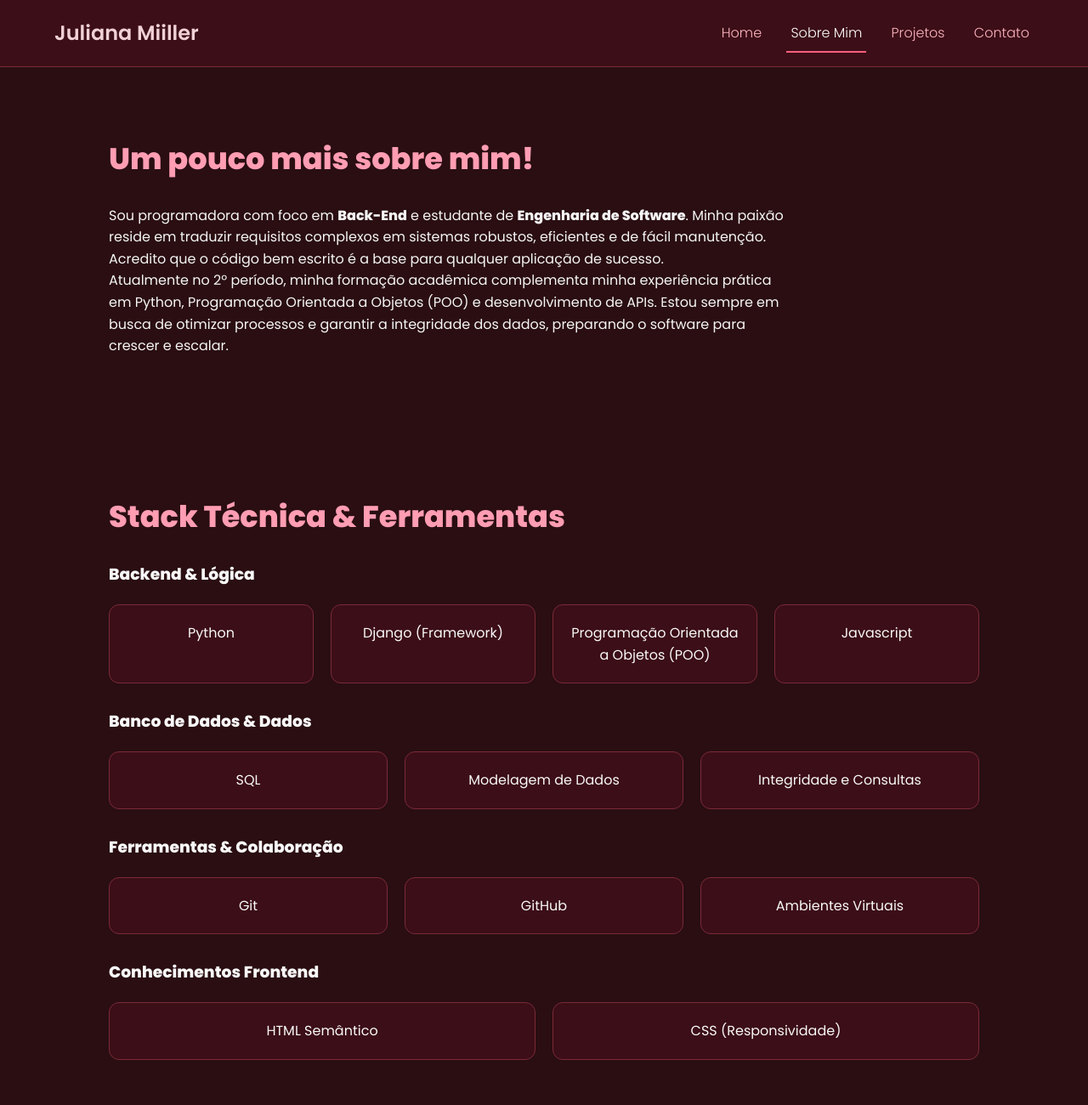
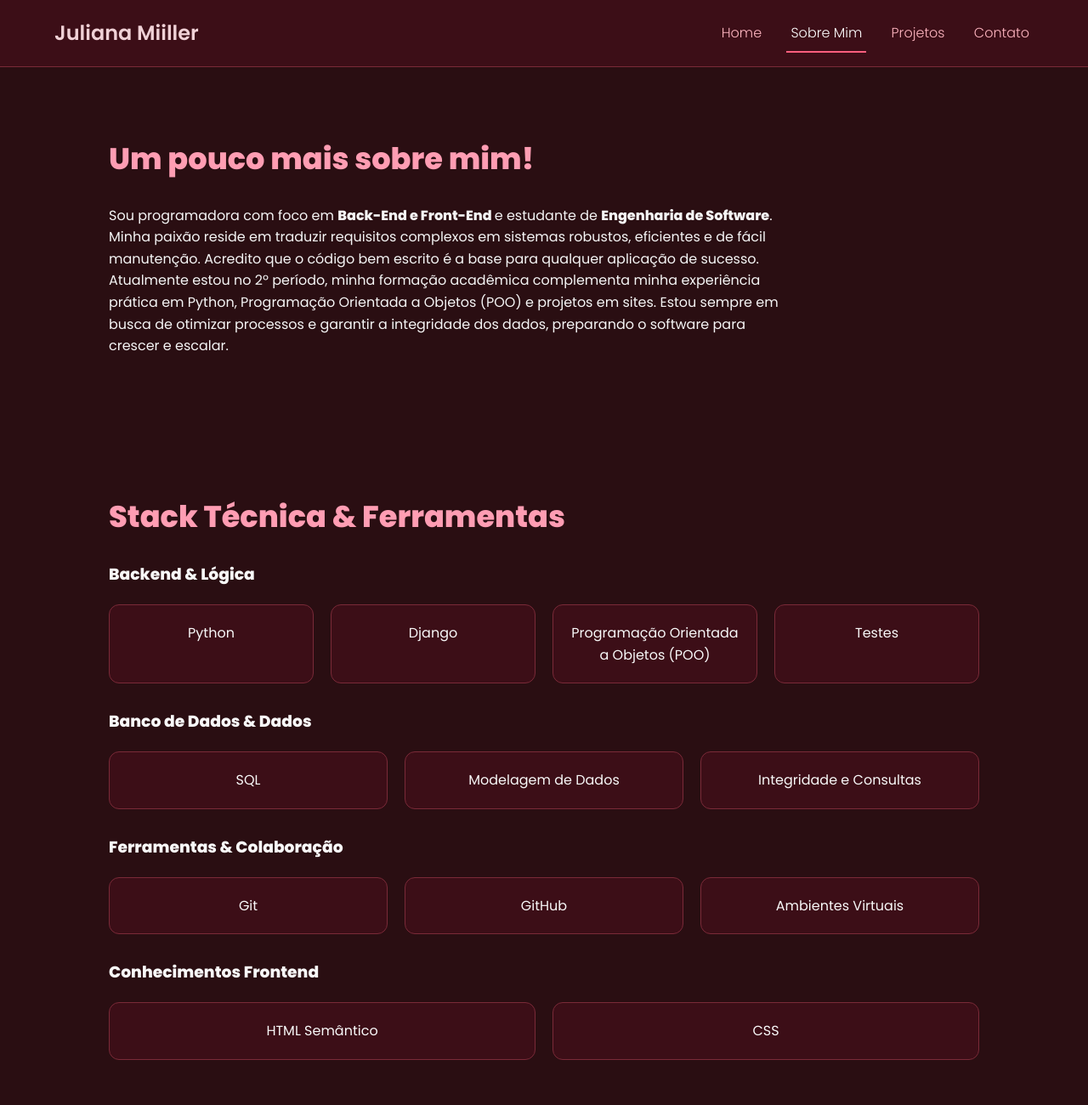
Before and after one commit to julianamiiller/trabalho-academico-portifolio, a plain HTML site: page projeto/sobre.html in a window 1280 px wide. Shown: the top 1300 px of the page at 85% size. Drawn offline with Linux system fonts and the light colour scheme.

Commit message:
projeto quase finalizado

```diff
--- a/projeto/sobre.html
+++ b/projeto/sobre.html
@@ -31,13 +31,13 @@
     <section id="introducao" class="secao sobre">
       <h2>Um pouco mais sobre mim!</h2>
       <p>
-        Sou programadora com foco em <strong>Back-End</strong> e estudante de <strong>Engenharia de Software</strong>.
+        Sou programadora com foco em <strong>Back-End e Front-End </strong> e estudante de <strong>Engenharia de Software</strong>.
         Minha paixão reside em traduzir requisitos complexos em sistemas robustos, eficientes e de fácil manutenção.
         Acredito que o código bem escrito é a base para qualquer aplicação de sucesso.
       </p>
       <p>
-        Atualmente no 2º período, minha formação acadêmica complementa minha experiência prática em Python, Programação
-        Orientada a Objetos (POO) e desenvolvimento de APIs. Estou sempre em busca de otimizar processos e garantir a
+        Atualmente estou no 2º período, minha formação acadêmica complementa minha experiência prática em Python, Programação
+        Orientada a Objetos (POO) e projetos em sites. Estou sempre em busca de otimizar processos e garantir a
         integridade dos dados, preparando o software para crescer e escalar.
       </p>
     </section>
@@ -48,9 +48,9 @@
       <h3>Backend & Lógica</h3>
       <div class="grade-habilidades">
         <div class="habilidade">Python</div>
-        <div class="habilidade">Django (Framework)</div>
+        <div class="habilidade">Django</div>
         <div class="habilidade">Programação Orientada a Objetos (POO)</div>
-        <div class="habilidade">Javascript</div>
+        <div class="habilidade">Testes</div>
       </div>
 
       <h3 style="margin-top: 30px;">Banco de Dados & Dados</h3>
@@ -70,7 +70,7 @@
       <h3 style="margin-top: 30px;">Conhecimentos Frontend</h3>
       <div class="grade-habilidades">
         <div class="habilidade">HTML Semântico</div>
-        <div class="habilidade">CSS (Responsividade)</div>
+        <div class="habilidade">CSS</div>
       </div>
     </section>
 
```
Also changed, not shown: projeto/contato.html (+2 -2 lines), projeto/projetos.html (+5 -5 lines).
